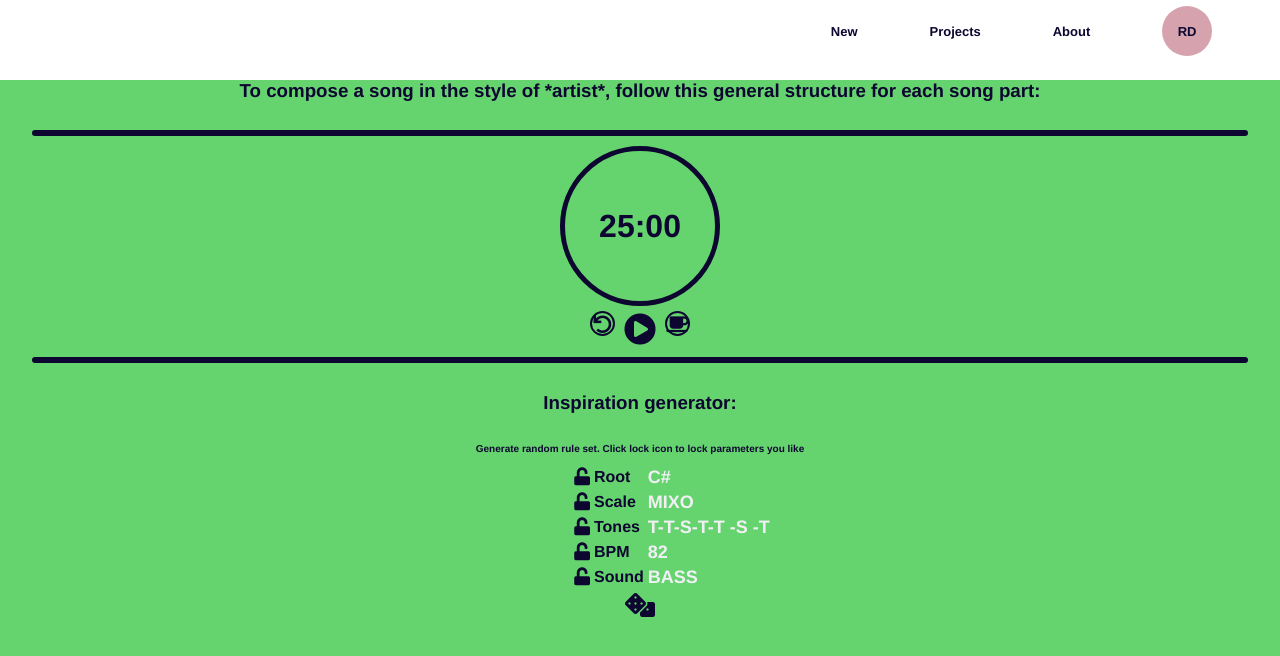
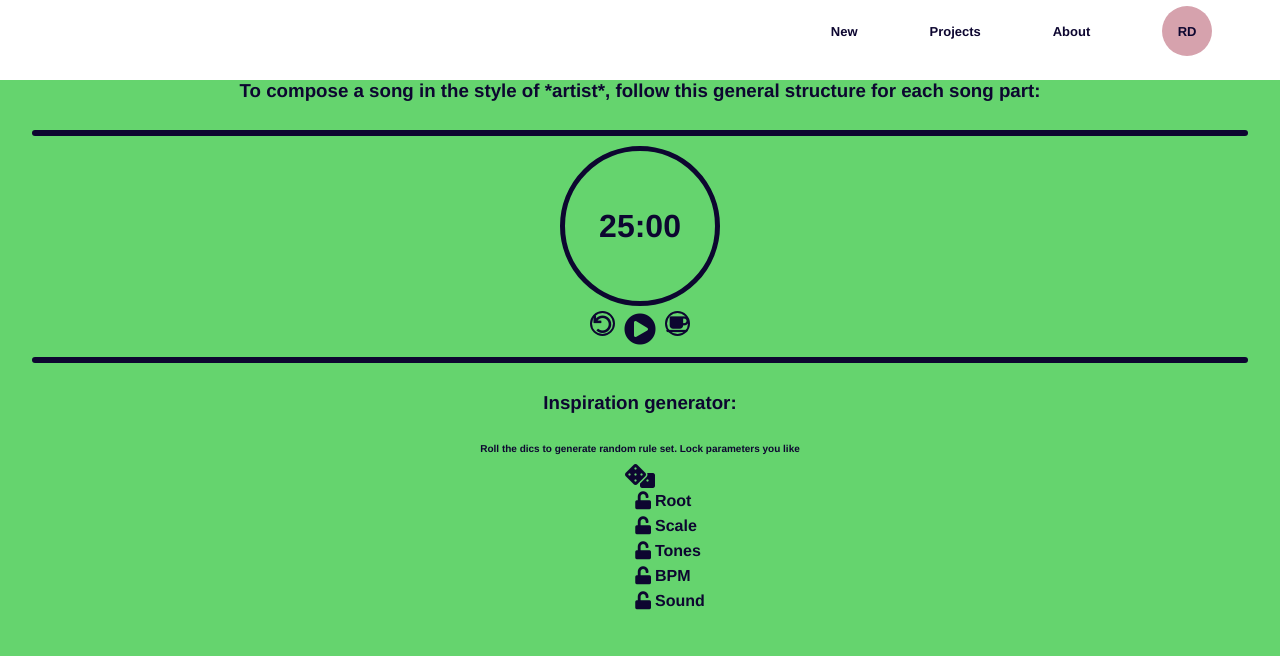
Before and after one commit to fxcircus/ai-music-producer, a React (Create React App) app: page /project in a window 1280 px wide. Shown: the top 656 px of the page. Built offline with nearby package versions, Linux system fonts and the light colour scheme.

Commit message:
ruleset values

```diff
--- a/src/components/inspirationGenerator/inspirationGenerator.tsx
+++ b/src/components/inspirationGenerator/inspirationGenerator.tsx
@@ -18,6 +18,49 @@ export default function InspirationGenerator() {
         sound: false,
     });
 
+    const [ animate, setAnimate ] = useState (false)
+    const [ rootEl, setRootEl ] = useState('')
+    const [ scaleEl, setScaleEl ] = useState('')
+    const [ tonesEl, setTonesEl ] = useState('')
+    const [ bpmEl, setBpmEl ] = useState('')
+    const [ soundEl, setSoundEl ] = useState('')
+
+    // Global Vars and arrays:
+    const maxBpm = 140
+    const minBpm = 75
+    let scaleIdx = 0
+    const roots = ['A', 'A#', 'B', 'C', 'C#', 'D', 'D#', 'E', 'F', 'F#' , 'G', 'G#']
+    const sounds = ['GUITAR', 'BASS', 'PERC', 'PAD', 'SYNTH', 'ARP', 'ACC', 'BOW', 'COIN', 'FX', 'LEAD', 'FUZZ', 'HARMONIX','EBOW','FREEZE', 'LAP STEEL']
+    const scales = ['MAJOR', 'MINOR', 'DORIAN', 'PHRYGI', 'LYDIAN', 'MIXO', 'LOCRI']
+    const scaleTones = ['T - T - S - T - T - T - S', 'T - S - T - T - S - T - T', 'T - S - T - T - T - S - T', 'S - T - T - T - S - T - T', 'T - T - S - T - S - T - T', 'T - T - S - T - T - S - T', 'S - T - T - S - T - T - T']
+
+    // Random Index Generator Function:
+    const getIndex = (num: number) => {
+        let result = Math.floor(Math.random() * num)
+        scaleIdx = result
+        return result
+    }
+
+    const rollDice = () => {
+        setAnimate(false)
+        setRootEl(roots[getIndex(roots.length)])
+        setSoundEl(sounds[getIndex(sounds.length)])
+        setScaleEl(scales[getIndex(scales.length)])
+        setTonesEl(scaleTones[scaleIdx])
+
+        let bpmVal:number = getIndex(maxBpm)
+        if (bpmVal > maxBpm) {
+            console.log(`High! ${bpmVal}`)
+            bpmVal = maxBpm
+        } else if (bpmVal < minBpm) {
+            console.log(`Low! ${bpmVal}`)
+            bpmVal = minBpm
+        }
+        setBpmEl(bpmVal.toString())
+
+        setAnimate(true)
+    }
+
     type ParamName = keyof LockedState;
 
     const toggleLock = (param: ParamName) => {
@@ -31,8 +74,11 @@ export default function InspirationGenerator() {
     <div className="inspiration-generator">
         <h3>Inspiration generator:</h3>
         <p className="sub-title">
-        Generate random rule set. Click lock icon to lock parameters you like
+        Roll the dics to generate random rule set. Lock parameters you like
         </p>
+
+        <i onClick={rollDice} className="dice fas fa-dice dice-icon" />
+
 
         <table>
         <tbody>
@@ -46,7 +92,7 @@ export default function InspirationGenerator() {
                 />
             </th>
             <td>Root</td>
-            <td className="td-value">C#</td>
+            <td className="td-value">{rootEl}</td>
             </tr>
             <tr>
             <th>
@@ -58,7 +104,7 @@ export default function InspirationGenerator() {
                 />
             </th>
             <td>Scale</td>
-            <td className="td-value">MIXO</td>
+            <td className="td-value">{scaleEl}</td>
             </tr>
             <tr>
             <th>
@@ -70,7 +116,7 @@ export default function InspirationGenerator() {
                 />
             </th>
             <td>Tones</td>
-            <td className="td-value">T-T-S-T-T -S -T</td>
+            <td className="td-value">{tonesEl}</td>
             </tr>
             <tr>
             <th>
@@ -82,7 +128,7 @@ export default function InspirationGenerator() {
                 />
             </th>
             <td>BPM</td>
-            <td className="td-value">82</td>
+            <td className="td-value">{bpmEl}</td>
             </tr>
             <tr>
             <th>
@@ -94,14 +140,11 @@ export default function InspirationGenerator() {
                 />
             </th>
             <td>Sound</td>
-            <td className="td-value">BASS</td>
+            <td className="td-value">{soundEl}</td>
             </tr>
         </tbody>
         </table>
 
-      <button>
-        <i className="dice fas fa-dice dice-icon" />
-      </button>
     </div>
     );
 }
```
Lines whose indentation alone changed are shown as unchanged.
